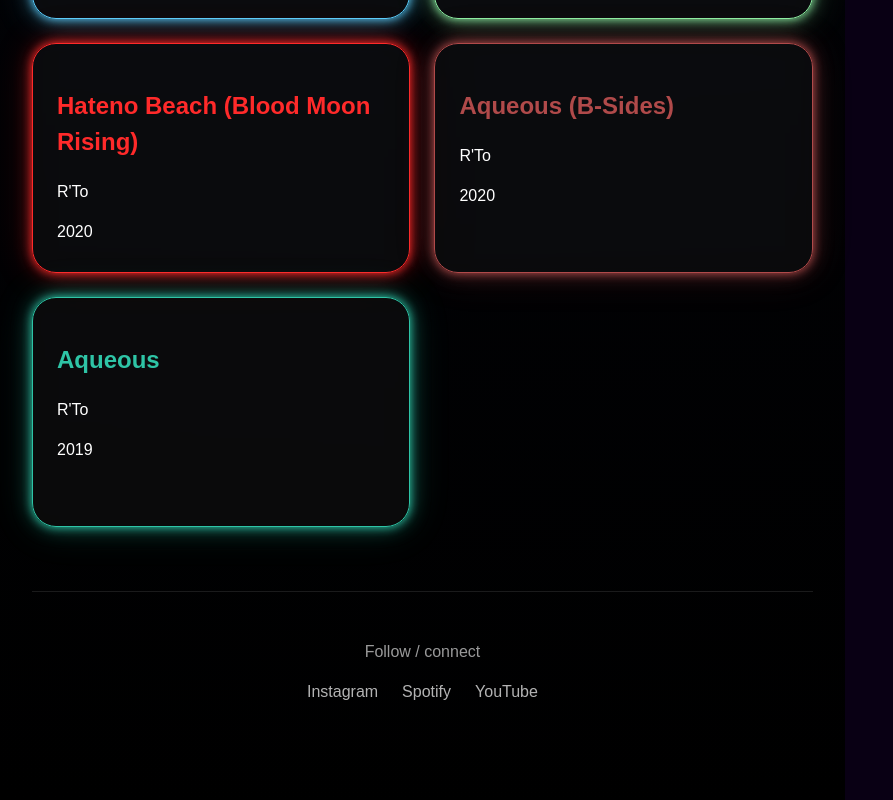
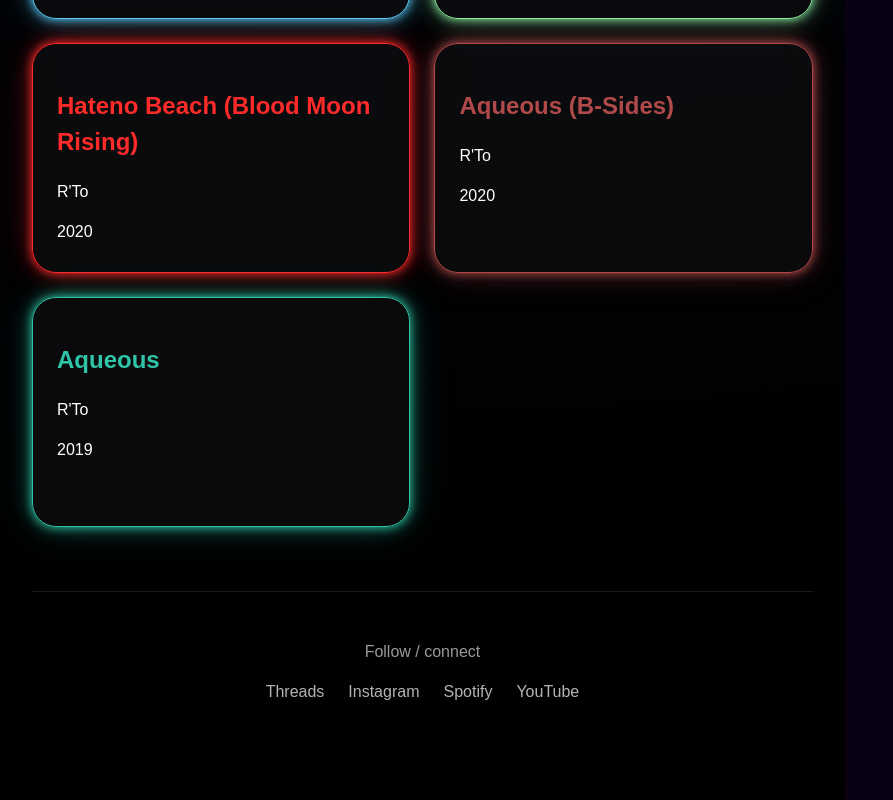
Before and after one commit to rtocastro/aretoe, a React (Vite) app: page / in a window 1280 px wide. Shown: the part 2460-3260 px from the top of the page, without its empty margins (0-893 px from the left). Built offline with nearby package versions, Linux system fonts and the light colour scheme.

Commit message:
inserted threads link

```diff
--- a/src/pages/Home.jsx
+++ b/src/pages/Home.jsx
@@ -107,6 +107,7 @@ function Home() {
       <footer className="footer">
         <p>Follow / connect</p>
         <div>
+          <a href="https://threads.com/@rtocastro" target="_blank">Threads</a>
           <a href="https://instagram.com/rtocastro" target="_blank">Instagram</a>
           <a href="https://open.spotify.com/artist/4lV1osNqKB7XOXaBIV0710" target="_blank">Spotify</a>
           <a href="https://www.youtube.com/channel/UC5vrZs5gw7elemOs364qGLQ" target="_blank">YouTube</a>
```
